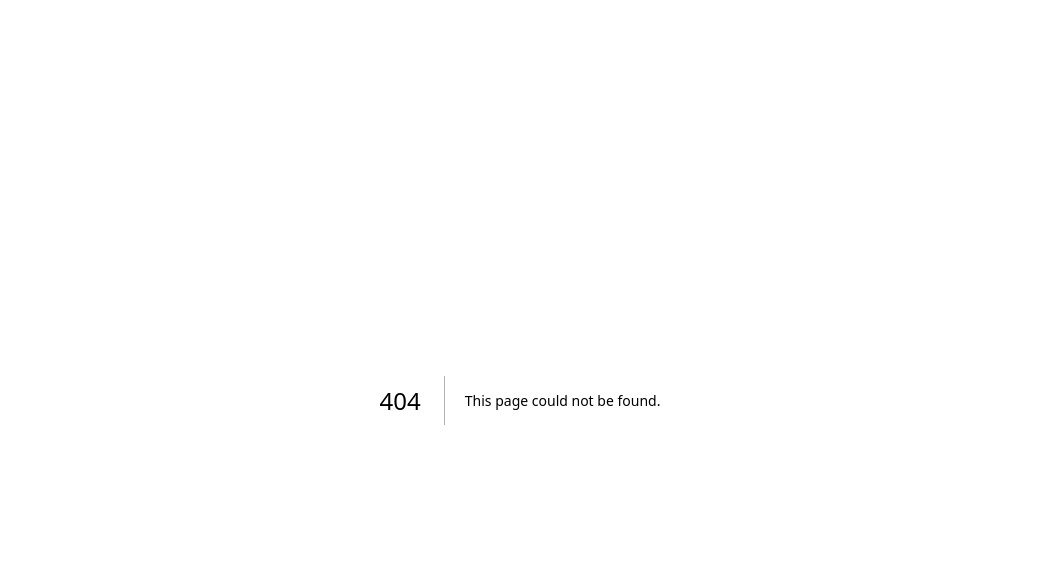
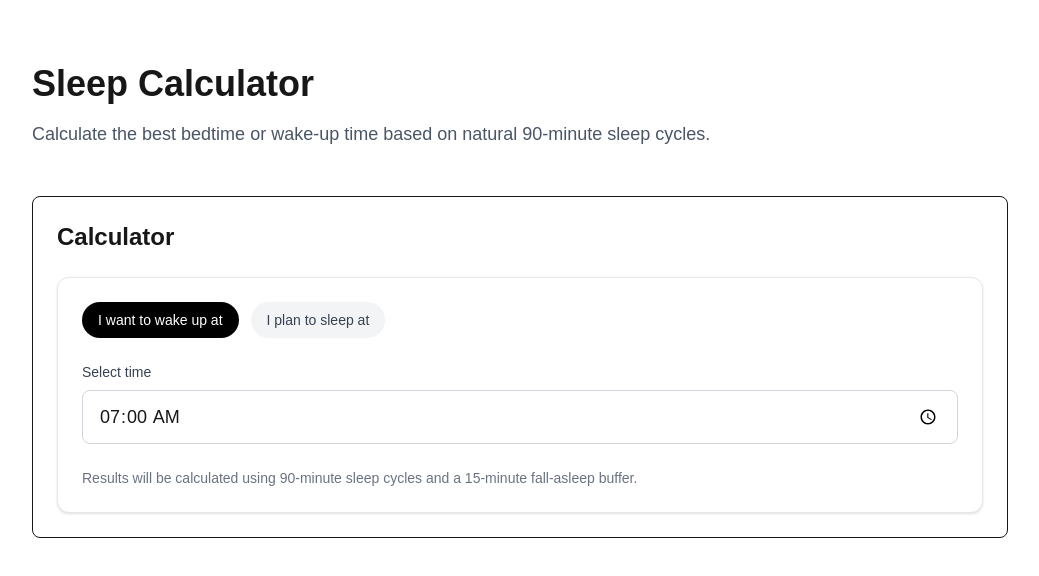
Before and after one commit to Lee-ciang/sleep-pilates-tools, a Next.js app: page /sleep-calculator in a window 1280 px wide. Before the commit this address had no page. Shown: the top 576 px of the page, without its empty margins (120-1159 px from the left). Built offline with nearby package versions, Linux system fonts and the light colour scheme.

Commit message:
Build initial Sleep Calculator page structure

```diff
--- a/app/layout.tsx
+++ b/app/layout.tsx
@@ -13,8 +13,9 @@ const geistMono = Geist_Mono({
 });
 
 export const metadata: Metadata = {
-  title: "Create Next App",
-  description: "Generated by create next app",
+  title: "Sleep & Pilates Tools",
+  description:
+    "Free sleep calculators, sleep cycle tools, nap calculators, and stretching resources to help you sleep better and move better.",
 };
 
 export default function RootLayout({
--- a/app/page.tsx
+++ b/app/page.tsx
@@ -1,65 +1,30 @@
-import Image from "next/image";
-
 export default function Home() {
   return (
-    <div className="flex flex-col flex-1 items-center justify-center bg-zinc-50 font-sans dark:bg-black">
-      <main className="flex flex-1 w-full max-w-3xl flex-col items-center justify-between py-32 px-16 bg-white dark:bg-black sm:items-start">
-        <Image
-          className="dark:invert"
-          src="/next.svg"
-          alt="Next.js logo"
-          width={100}
-          height={20}
-          priority
-        />
-        <div className="flex flex-col items-center gap-6 text-center sm:items-start sm:text-left">
-          <h1 className="max-w-xs text-3xl font-semibold leading-10 tracking-tight text-black dark:text-zinc-50">
-            To get started, edit the page.tsx file.
-          </h1>
-          <p className="max-w-md text-lg leading-8 text-zinc-600 dark:text-zinc-400">
-            Looking for a starting point or more instructions? Head over to{" "}
-            <a
-              href="https://vercel.com/templates?framework=next.js&utm_source=create-next-app&utm_medium=appdir-template-tw&utm_campaign=create-next-app"
-              className="font-medium text-zinc-950 dark:text-zinc-50"
-            >
-              Templates
-            </a>{" "}
-            or the{" "}
-            <a
-              href="https://nextjs.org/learn?utm_source=create-next-app&utm_medium=appdir-template-tw&utm_campaign=create-next-app"
-              className="font-medium text-zinc-950 dark:text-zinc-50"
-            >
-              Learning
-            </a>{" "}
-            center.
-          </p>
-        </div>
-        <div className="flex flex-col gap-4 text-base font-medium sm:flex-row">
-          <a
-            className="flex h-12 w-full items-center justify-center gap-2 rounded-full bg-foreground px-5 text-background transition-colors hover:bg-[#383838] dark:hover:bg-[#ccc] md:w-[158px]"
-            href="https://vercel.com/new?utm_source=create-next-app&utm_medium=appdir-template-tw&utm_campaign=create-next-app"
-            target="_blank"
-            rel="noopener noreferrer"
-          >
-            <Image
-              className="dark:invert"
-              src="/vercel.svg"
-              alt="Vercel logomark"
-              width={16}
-              height={16}
-            />
-            Deploy Now
-          </a>
-          <a
-            className="flex h-12 w-full items-center justify-center rounded-full border border-solid border-black/[.08] px-5 transition-colors hover:border-transparent hover:bg-black/[.04] dark:border-white/[.145] dark:hover:bg-[#1a1a1a] md:w-[158px]"
-            href="https://nextjs.org/docs?utm_source=create-next-app&utm_medium=appdir-template-tw&utm_campaign=create-next-app"
-            target="_blank"
-            rel="noopener noreferrer"
-          >
-            Documentation
-          </a>
-        </div>
-      </main>
-    </div>
+    <main className="min-h-screen bg-white">
+      <div className="mx-auto max-w-5xl px-6 py-16">
+        <h1 className="text-4xl font-bold tracking-tight">
+          Sleep & Pilates Tools
+        </h1>
+
+        <p className="mt-4 max-w-2xl text-lg text-gray-600">
+          Free sleep calculators, stretching tools, and wellness planning
+          resources to help you sleep better and move better.
+        </p>
+
+        <section className="mt-12">
+          <h2 className="text-2xl font-semibold">
+            Featured Tools
+          </h2>
+
+          <ul className="mt-6 space-y-3">
+            <li>Sleep Calculator</li>
+            <li>Sleep Debt Calculator</li>
+            <li>Nap Calculator</li>
+            <li>Stretch Routine Generator</li>
+            <li>Sleep Cycle Calculator</li>
+          </ul>
+        </section>
+      </div>
+    </main>
   );
 }
--- /dev/null
+++ b/app/sleep-calculator/page.tsx
@@ -0,0 +1,37 @@
+import type { Metadata } from "next";
+import SleepCalculator from "@/components/SleepCalculator";
+
+
+export const metadata: Metadata = {
+  title: "Sleep Calculator | Best Bedtime and Wake-Up Times",
+  description:
+    "Use this free sleep calculator to find the best bedtime or wake-up time based on 90-minute sleep cycles and a 15-minute fall-asleep buffer.",
+};
+
+
+export default function SleepCalculatorPage() {
+  return (
+    <main className="min-h-screen bg-white">
+      <div className="mx-auto max-w-5xl px-6 py-16">
+        <h1 className="text-4xl font-bold">
+          Sleep Calculator
+        </h1>
+
+        <p className="mt-4 text-lg text-gray-600">
+          Calculate the best bedtime or wake-up time based on
+          natural 90-minute sleep cycles.
+        </p>
+
+        <section className="mt-12 rounded-lg border p-6">
+          <h2 className="text-2xl font-semibold">
+            Calculator
+          </h2>
+
+          <div className="mt-6">
+  <SleepCalculator />
+</div>
+        </section>
+      </div>
+    </main>
+  );
+}
--- /dev/null
+++ b/components/SleepCalculator.tsx
@@ -0,0 +1,61 @@
+"use client";
+
+import { useState } from "react";
+
+type Mode = "wake" | "bed";
+
+function formatTime(date: Date) {
+  return date.toLocaleTimeString("en-US", {
+    hour: "numeric",
+    minute: "2-digit",
+  });
+}
+
+export default function SleepCalculator() {
+  const [mode, setMode] = useState<Mode>("wake");
+  const [time, setTime] = useState("07:00");
+
+  return (
+    <div className="rounded-xl border border-gray-200 bg-white p-6 shadow-sm">
+      <div className="flex gap-3">
+        <button
+          className={`rounded-full px-4 py-2 text-sm font-medium ${
+            mode === "wake"
+              ? "bg-black text-white"
+              : "bg-gray-100 text-gray-700"
+          }`}
+          onClick={() => setMode("wake")}
+        >
+          I want to wake up at
+        </button>
+
+        <button
+          className={`rounded-full px-4 py-2 text-sm font-medium ${
+            mode === "bed"
+              ? "bg-black text-white"
+              : "bg-gray-100 text-gray-700"
+          }`}
+          onClick={() => setMode("bed")}
+        >
+          I plan to sleep at
+        </button>
+      </div>
+
+      <label className="mt-6 block text-sm font-medium text-gray-700">
+        Select time
+      </label>
+
+      <input
+        type="time"
+        value={time}
+        onChange={(event) => setTime(event.target.value)}
+        className="mt-2 w-full rounded-lg border border-gray-300 px-4 py-3 text-lg"
+      />
+
+      <p className="mt-6 text-sm text-gray-500">
+        Results will be calculated using 90-minute sleep cycles and a
+        15-minute fall-asleep buffer.
+      </p>
+    </div>
+  );
+}
```
